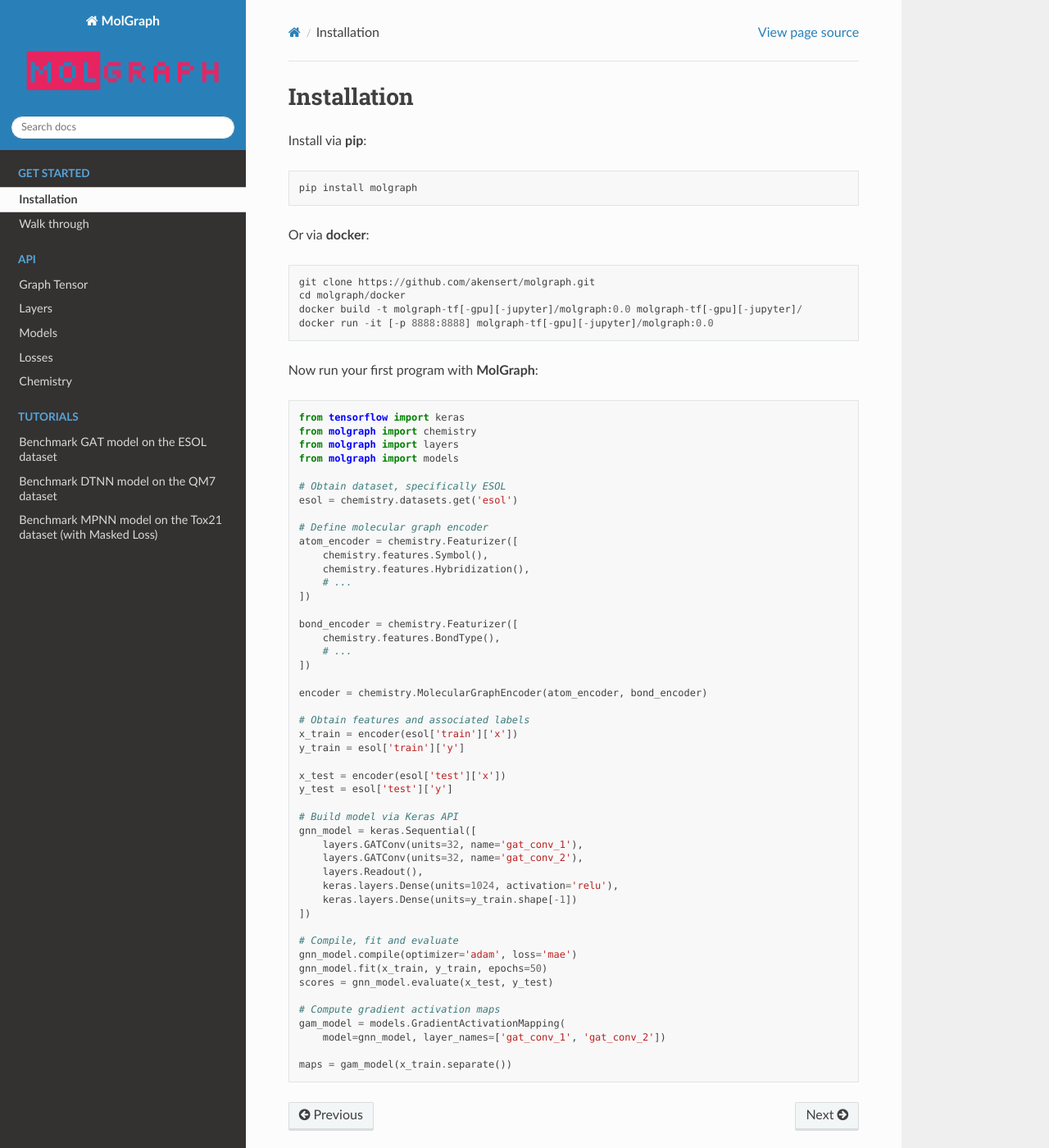
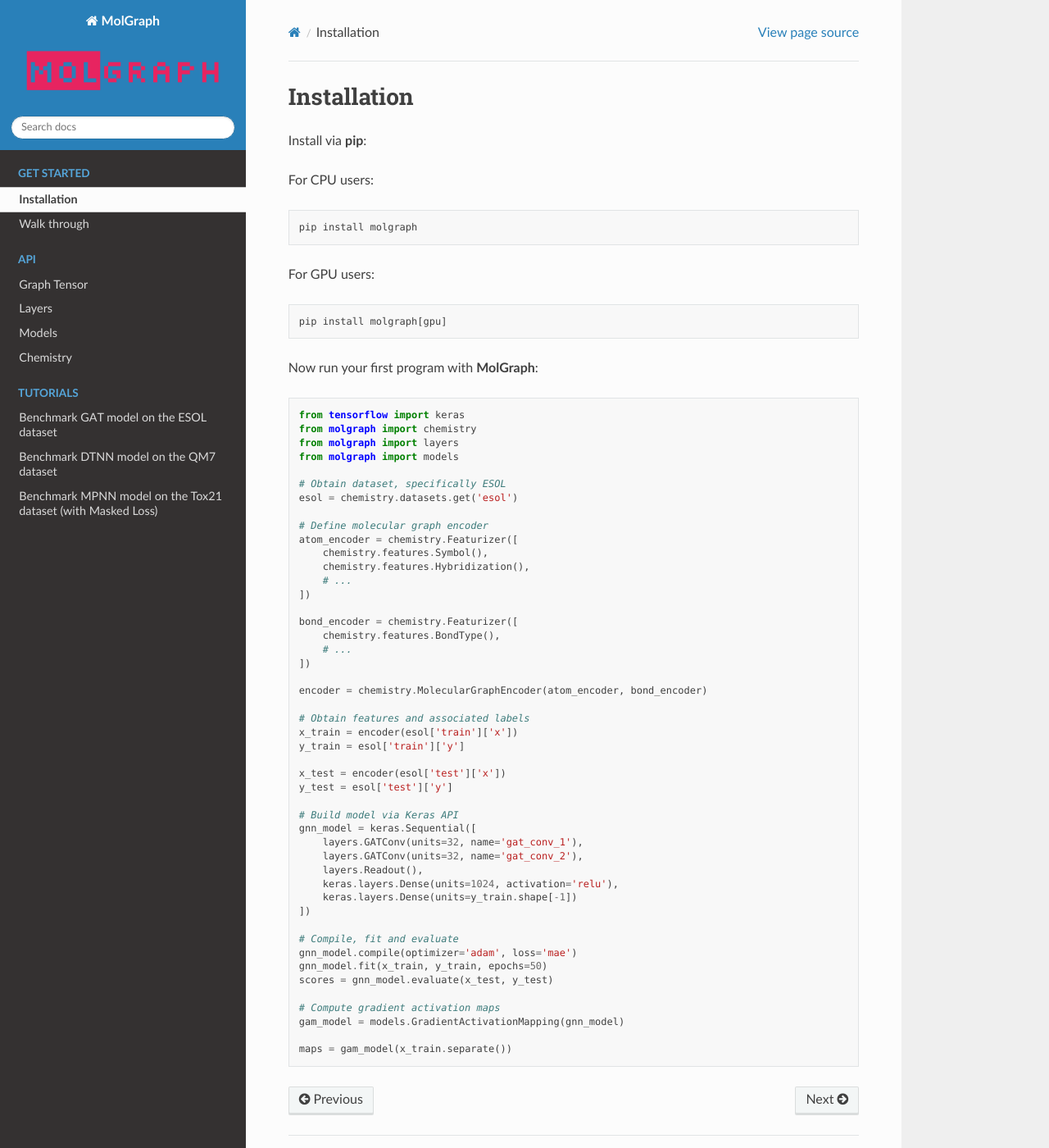
Before and after one commit to akensert/molgraph, a Sphinx documentation site: the page built from docs/source/get_started/installation.rst, in a window 1280 px wide and 1400 px high. Shown: the whole window at 82% size. Built offline with Sphinx 7.4.7 and the Read the Docs theme 3.1.0, drawn with Linux system fonts in a browser that asks for light colours.

Commit message:
update docs

```diff
--- a/docs/source/conf.py
+++ b/docs/source/conf.py
@@ -30,7 +30,7 @@
 author = 'Alexander Kensert'
 
 # The full version, including alpha/beta/rc tags
-release = '0.0'
+release = '0.10.0'
 
 
 # -- General configuration ---------------------------------------------------
--- a/docs/source/get_started/installation.rst
+++ b/docs/source/get_started/installation.rst
@@ -4,19 +4,17 @@
 
 Install via **pip**:
 
+For CPU users:
+
 .. code-block::
 
   pip install molgraph
 
-Or via **docker**:
+For GPU users:
 
 .. code-block::
 
-  git clone https://github.com/akensert/molgraph.git
-  cd molgraph/docker
-  docker build -t molgraph-tf[-gpu][-jupyter]/molgraph:0.0 molgraph-tf[-gpu][-jupyter]/
-  docker run -it [-p 8888:8888] molgraph-tf[-gpu][-jupyter]/molgraph:0.0
-
+  pip install molgraph[gpu]
 
 Now run your first program with **MolGraph**:
 
@@ -66,7 +64,6 @@
     scores = gnn_model.evaluate(x_test, y_test)
 
     # Compute gradient activation maps
-    gam_model = models.GradientActivationMapping(
-        model=gnn_model, layer_names=['gat_conv_1', 'gat_conv_2'])
+    gam_model = models.GradientActivationMapping(gnn_model)
 
     maps = gam_model(x_train.separate())
--- a/docs/source/index.rst
+++ b/docs/source/index.rst
@@ -39,7 +39,6 @@
   api/tensors
   api/layers
   api/models
-  api/losses
   api/chemistry
 
 
```
Also changed, not shown: docs/source/api/losses.rst (deleted, +0 -25 lines), docs/README.md.
